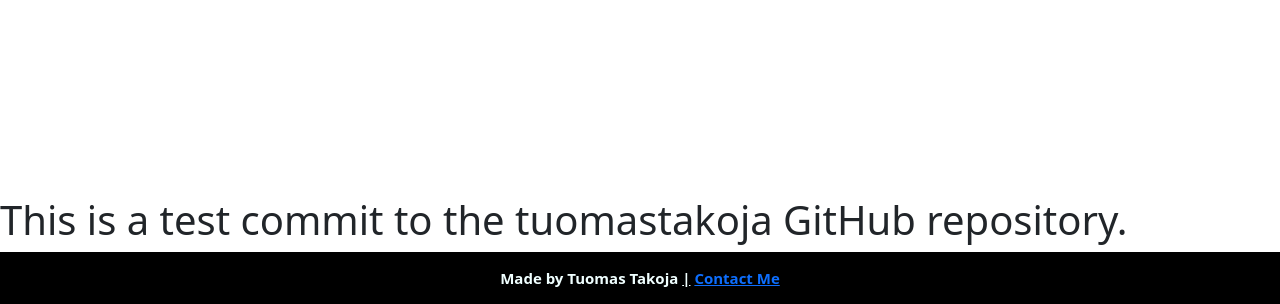
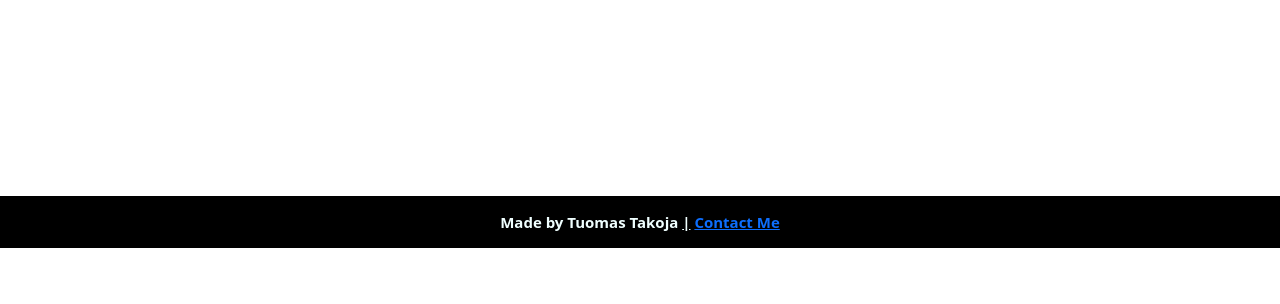
Before and after one commit to tuomastakoja/Tuomas-Takoja-Webpage, a plain HTML site: page HTML/index.html in a window 1280 px wide. Shown: the part 674-978 px from the top of the page. After the commit the page ends 922 px from the top, so only its background shows below. Drawn offline with nearby package versions, Linux system fonts and the light colour scheme; files that its build step writes are made by us from their sources; files whose address does not match are found by name.

Commit message:
Undo the last test commit, commit worked

```diff
--- a/HTML/index.html
+++ b/HTML/index.html
@@ -55,9 +55,6 @@
 
 </div>
 
-<div>
-    <h1>This is a test commit to the tuomastakoja GitHub repository.</h1>
-</div>
 
 
 <div>
```
